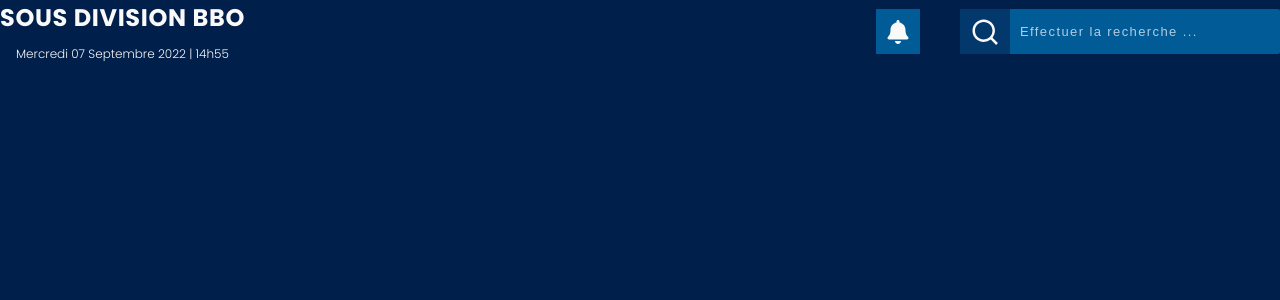
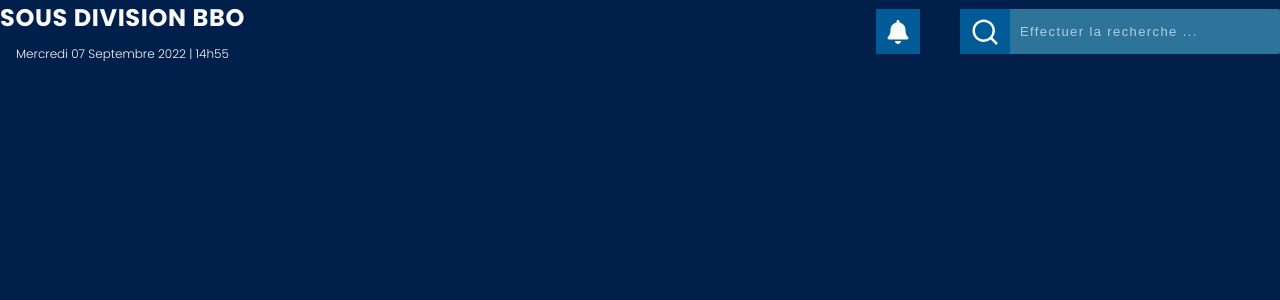
Before and after one commit to Mechack08/academic-subdivision-school-management, a React (Create React App) app: page / in a window 1280 px wide. Shown: the top 300 px of the page. Built offline with nearby package versions, Linux system fonts and the light colour scheme.

Commit message:
Changing colors

```diff
--- a/src/components/serchBar/serchbar.css
+++ b/src/components/serchBar/serchbar.css
@@ -2,7 +2,7 @@
     display: flex;
     width: 320px;
     height: 45px;
-    background-color: #015b97;
+    background-color: #2d749b;
     border-radius: 2px;
 }
 
@@ -24,7 +24,7 @@
 
 .searchbar-container span {
     padding: 0 1rem;
-    background-color: #03386d;
+    background-color: #015b97;
     display: flex;
     justify-content: center;
     align-items: center;
```
